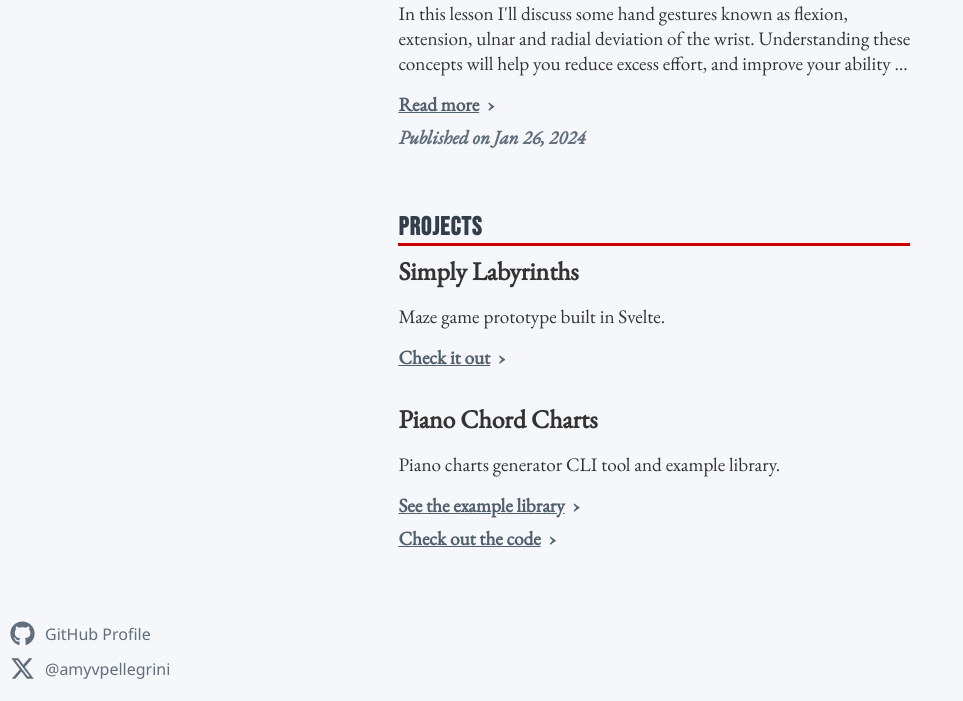
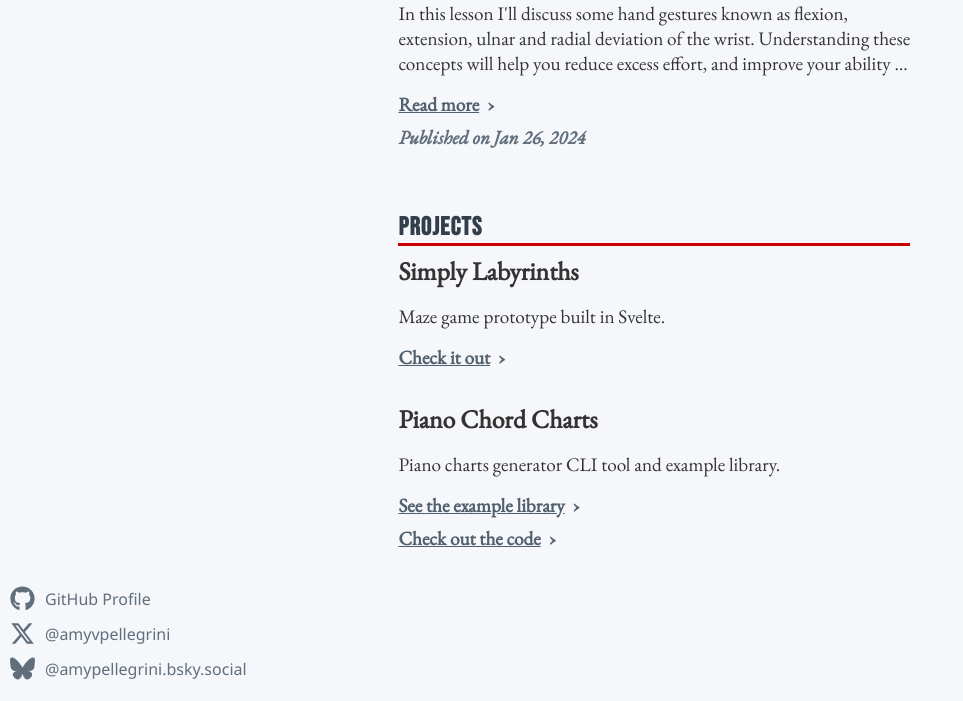
Before and after one commit to amypellegrini/amypellegrini.github.io, an Eleventy site: page index.html in a window 1280 px wide. Shown: the part 99-800 px from the top of the page, without its empty margins (0-963 px from the left). Built offline with nearby package versions, Linux system fonts and the light colour scheme; Eleventy itself is replaced by a stand-in of ours; files that its build step writes are made by us from their sources.

Commit message:
feat(index): bsky social link

```diff
--- a/index.html
+++ b/index.html
@@ -69,6 +69,12 @@
               @amyvpellegrini
             </a>
           </li>
+          <li>
+            <svg xmlns="http://www.w3.org/2000/svg" class="social-list-icon" fill="#616e7c" viewBox="0 0 512 512"><!--!Font Awesome Free 6.7.2 by @fontawesome - https://fontawesome.com License - https://fontawesome.com/license/free Copyright 2025 Fonticons, Inc.--><path d="M111.8 62.2C170.2 105.9 233 194.7 256 242.4c23-47.6 85.8-136.4 144.2-180.2c42.1-31.6 110.3-56 110.3 21.8c0 15.5-8.9 130.5-14.1 149.2C478.2 298 412 314.6 353.1 304.5c102.9 17.5 129.1 75.5 72.5 133.5c-107.4 110.2-154.3-27.6-166.3-62.9l0 0c-1.7-4.9-2.6-7.8-3.3-7.8s-1.6 3-3.3 7.8l0 0c-12 35.3-59 173.1-166.3 62.9c-56.5-58-30.4-116 72.5-133.5C100 314.6 33.8 298 15.7 233.1C10.4 214.4 1.5 99.4 1.5 83.9c0-77.8 68.2-53.4 110.3-21.8z"/></svg>
+            <a href="https://bsky.app/profile/amypellegrini.bsky.social" target="_blank">
+              @amypellegrini.bsky.social
+            </a>
+          </li>
         </ul>
       </aside>
     </div>
```
